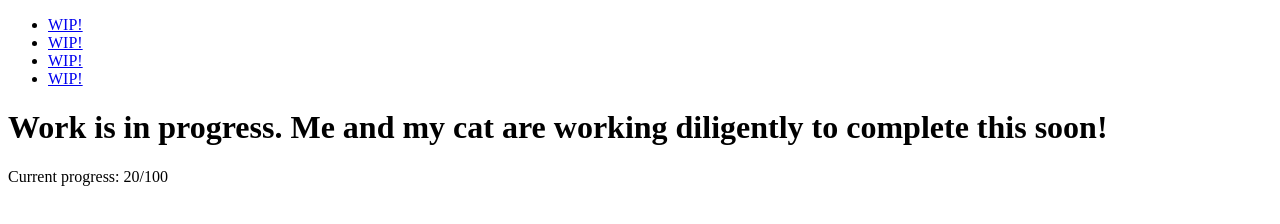
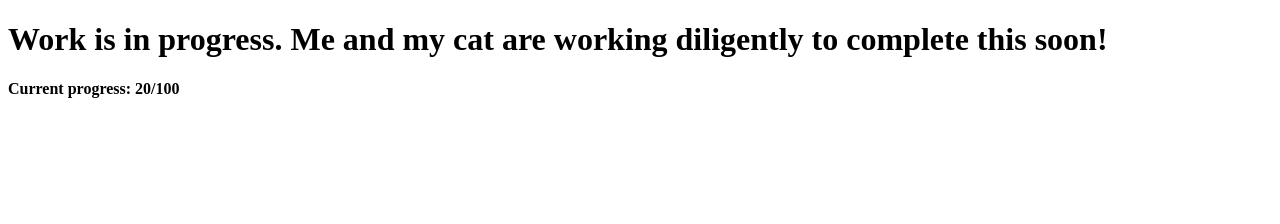
Before and after one commit to jakolzhang/jakolzhang.github.io, a plain HTML site: page index.html in a window 1280 px wide. Drawn offline with Linux system fonts and the light colour scheme.

Commit message:
Update index.html

```diff
--- a/index.html
+++ b/index.html
@@ -1,16 +1,7 @@
 <!DOCTYPE html>
 <html>
-<head>
-</head>
 <body>
-
-<ul>
-  <li><a class="active" href="#home">WIP!</a></li>
-  <li><a href="#news">WIP!</a></li>
-  <li><a href="#contact">WIP!</a></li>
-  <li><a href="#about">WIP!</a></li>
-</ul>
 <h1>Work is in progress. Me and my cat are working diligently to complete this soon!</h1>
-<p>Current progress: 20/100</p>
+<h4>Current progress: 20/100</h4>
 </body>
 </html>
```
